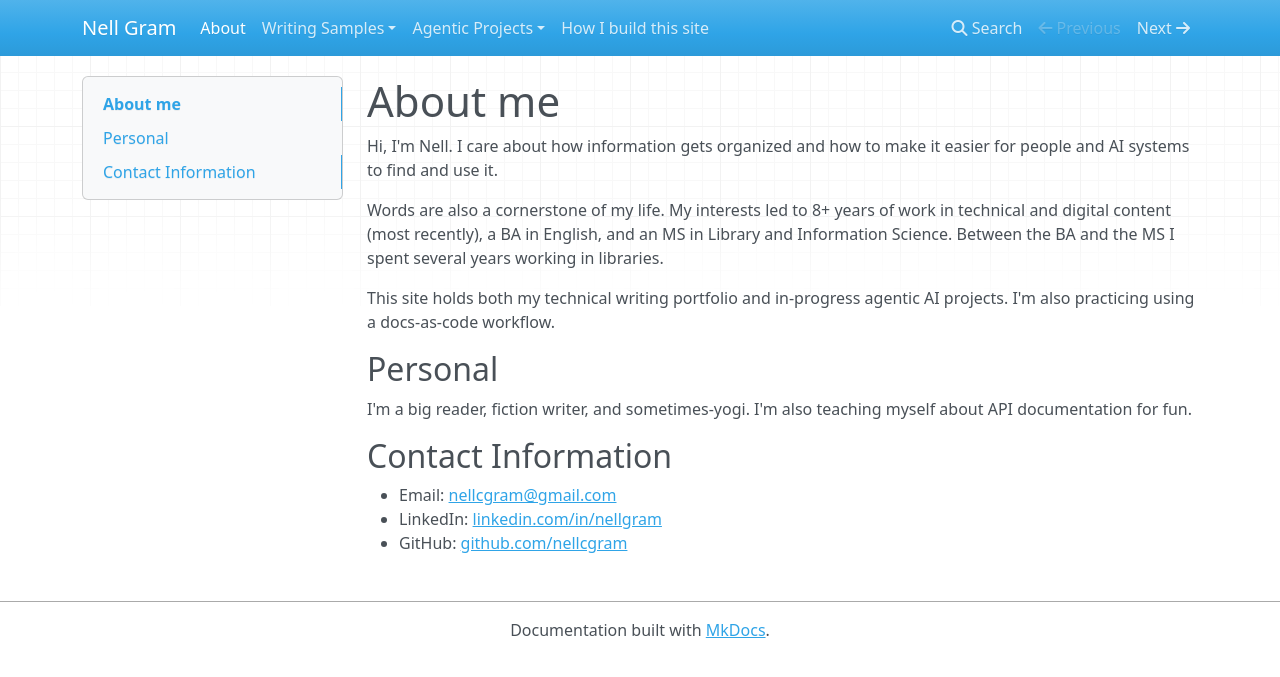
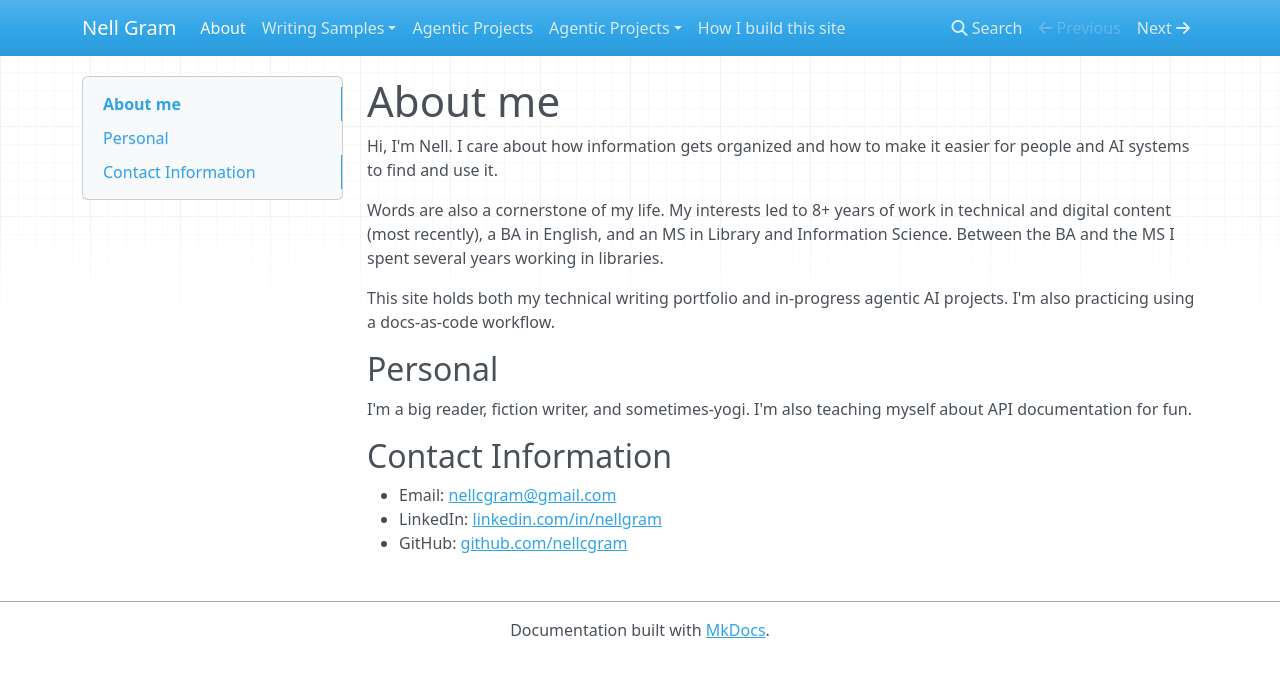
Before and after one commit to nellcgram/nellcgram.github.io, an MkDocs documentation site: the page built from docs/index.md, in a window 1280 px wide. Shown: the top 677 px of the page. Built offline with MkDocs 1.6.1, drawn with Linux system fonts in a browser that asks for light colours; nearby versions of some CDN libraries.

Commit message:
Add a blank Agentic Projects page
Co-Authored-By: Claude Sonnet 5.5 <noreply@anthropic.com>

```diff
--- a/mkdocs.yml
+++ b/mkdocs.yml
@@ -10,6 +10,7 @@ nav:
     - KB Article: writing-samples/kb-article.md
     - Release Notes: writing-samples/release-notes.md
     - EOB Guide: writing-samples/eob-guide.md
+  - Agentic Projects: agentic-projects/index.md
   - Agentic Projects:
     - Docs Assistant Skills: agentic-projects/docs-assistant.md
     - Blind Occupation Reader: agentic-projects/occupation-reader.md
```
Also changed, not shown: docs/agentic-projects/index.md (added).
